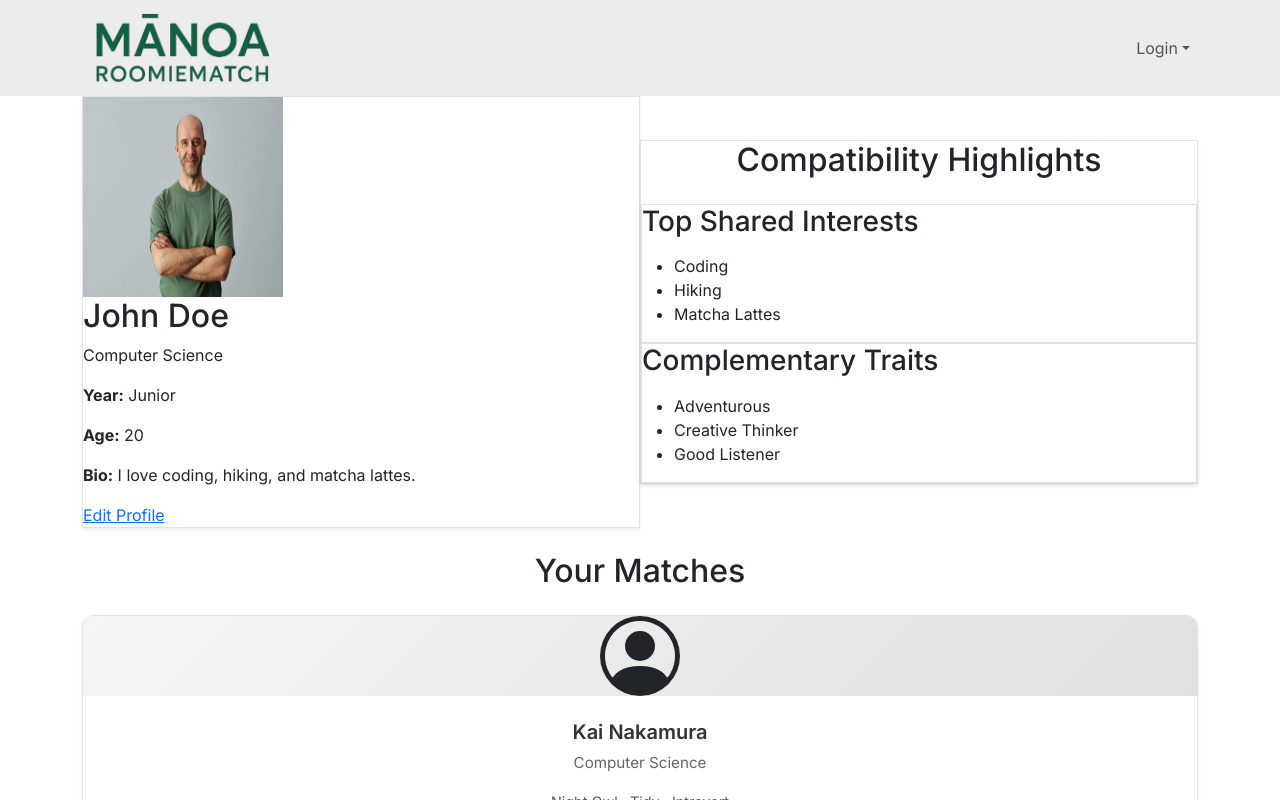
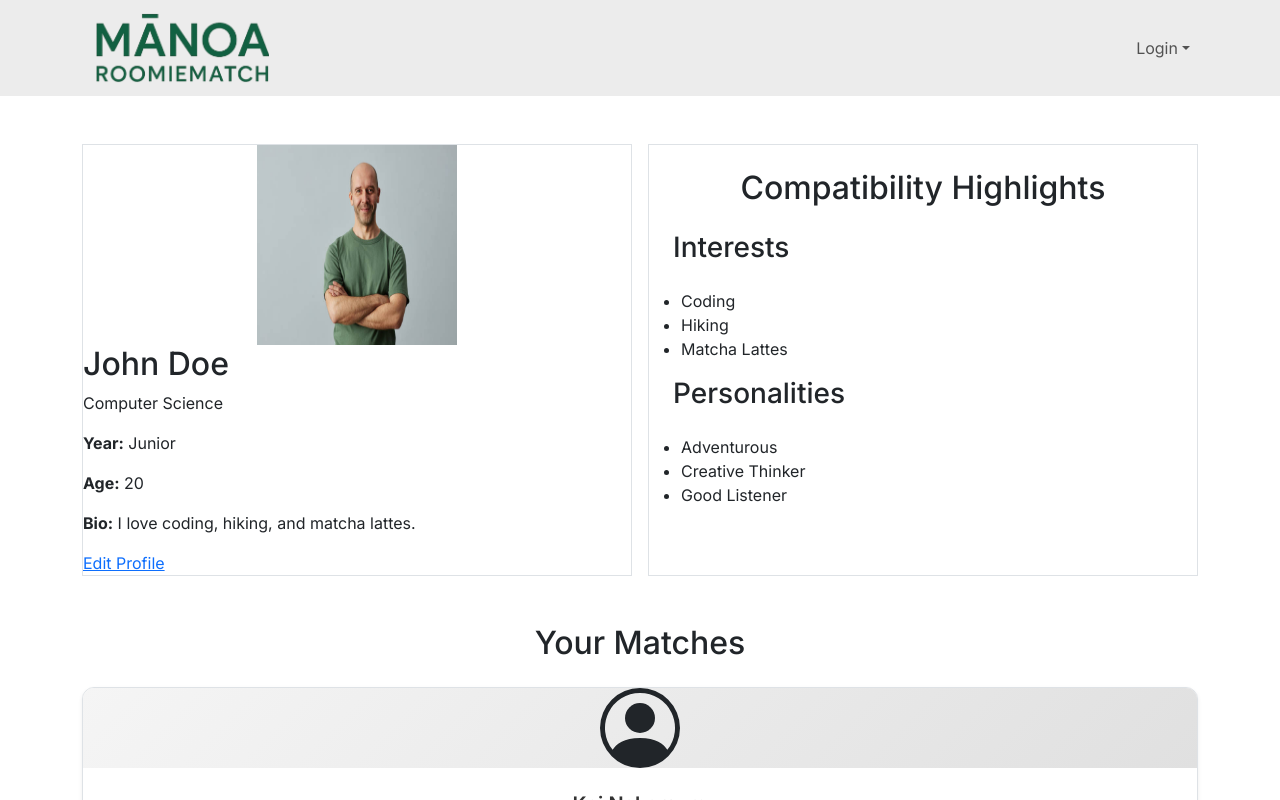
Before and after one commit to manoaroomiematch/manoaroomiematch, a Next.js app: page /profile in a window 1280 px wide. Shown: the top 800 px of the page. Built offline with nearby package versions, Linux system fonts and the light colour scheme; no server answers.

Commit message:
Format the profile page into equal sections

```diff
--- a/src/app/profile/page.tsx
+++ b/src/app/profile/page.tsx
@@ -3,17 +3,14 @@
 import UserOverviewCard from '@/components/UserOverviewCard';
 import CompatibilityCard from '@/components/CompatibilityCard';
 import MatchesCardOverview from '@/components/MatchesCardOverview';
-import { Container } from 'react-bootstrap';
+import { Container, Row, Col } from 'react-bootstrap';
 
 const ProfilePage = () => (
   <>
-    <Container className="d-flex align-items-center">
+    <Container className="my-5">
+      <Row className="align-items-stretch g-3">
         {/* LEFT COLUMN */}
-      <div className="w-100 mb-4">
-        {/*
-        John Doe is just a mock up user data for demonstration purposes.
-        Will need to fetch this data from your backend database or user session.
-        */}
+        <Col md={6}>
           <UserOverviewCard
             name="John Doe"
             year="Junior"
@@ -22,13 +19,15 @@ const ProfilePage = () => (
             bio="I love coding, hiking, and matcha lattes."
             photoUrl=""
           />
-      </div>
+        </Col>
 
         {/* RIGHT COLUMN */}
-      <div className="w-100 mb-4 flex-row">
+        <Col md={6} className="d-flex">
           <CompatibilityCard />
-      </div>
+        </Col>
+      </Row>
     </Container>
+
     <Container>
       <div className="w-100 text-center">
         <MatchesCardOverview />
@@ -36,4 +35,5 @@ const ProfilePage = () => (
     </Container>
   </>
 );
+
 export default ProfilePage;
--- a/src/components/CompatibilityCard.tsx
+++ b/src/components/CompatibilityCard.tsx
@@ -1,8 +1,8 @@
 'use client';
 
 const CompatibilityCard: React.FC = () => (
-  <div className="bg-white border rounded-xl shadow-sm p-6 h-full">
-    <h2 className="font-semibold mb-4 text-center">Compatibility Highlights</h2>
+  <div className="border w-full max-w-4xl mx-auto w-100">
+    <h2 className="font-semibold font-size-46 mb-6 my-4 text-center">Compatibility Highlights</h2>
 
     <div
       className="
@@ -14,8 +14,8 @@ const CompatibilityCard: React.FC = () => (
         "
     >
       {/* Shared Interests */}
-      <div className="bg-white border rounded-xl shadow-sm p-6">
-        <h3 className="text-lg font-semibold mb-3">Top Shared Interests</h3>
+      <div className=" p-6">
+        <h3 className="text-lg font-semibold mb-4 mx-4">Interests</h3>
         <ul className="list-disc list-inside text-gray-700 space-y-1">
           <li>Coding</li>
           <li>Hiking</li>
@@ -24,8 +24,8 @@ const CompatibilityCard: React.FC = () => (
       </div>
 
       {/* Complementary Traits */}
-      <div className="bg-white border rounded-xl shadow-sm p-6">
-        <h3 className="text-lg font-semibold mb-3">Complementary Traits</h3>
+      <div className="p-6">
+        <h3 className="text-lg font-semibold mb-4 mx-4">Personalities</h3>
         <ul className="list-disc list-inside text-gray-700 space-y-1">
           <li>Adventurous</li>
           <li>Creative Thinker</li>
--- a/src/components/UserOverviewCard.tsx
+++ b/src/components/UserOverviewCard.tsx
@@ -20,30 +20,20 @@ const UserOverviewCard: React.FC<UserOverviewCardProps> = ({
   bio,
   photoUrl,
 }) => (
-  <div className="
-      bg-white border rounded-xl shadow-sm p-8
-      flex items-center justify-start
-      h-full
-    "
-  >
-    {/* Profile Image - Left Side */}
-    <div className="flex-shrink-0 mr-8">
+  <div className="border w-100">
+    {/* Profile Image - Centered at Top */}
+    <div className="mb-6 flex text-center">
       <Image
         src={photoUrl || '/johndoe.jpg'}
         alt={`${name}'s profile picture`}
         width={200}
         height={200}
-        className="
-          rounded-full
-          border-4 border-white
-          shadow-md
-          object-cover
-        "
+        className="py-6"
       />
     </div>
 
-    {/* Content - Right Side */}
-    <div className="flex-1">
+    {/* Content - Below Image */}
+    <div className="w-full">
       {/* Name + major */}
       <div>
         <h2 className="text-4xl font-bold">{name}</h2>
```
Lines whose indentation alone changed are shown as unchanged.
